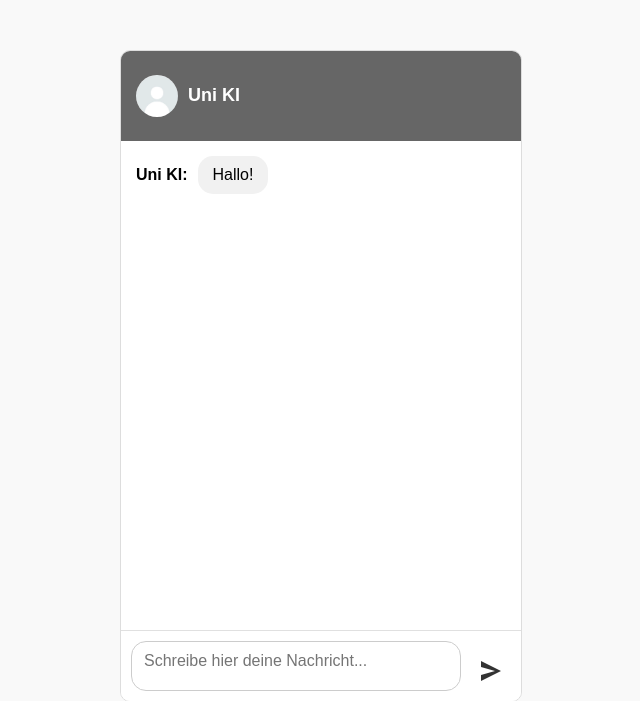
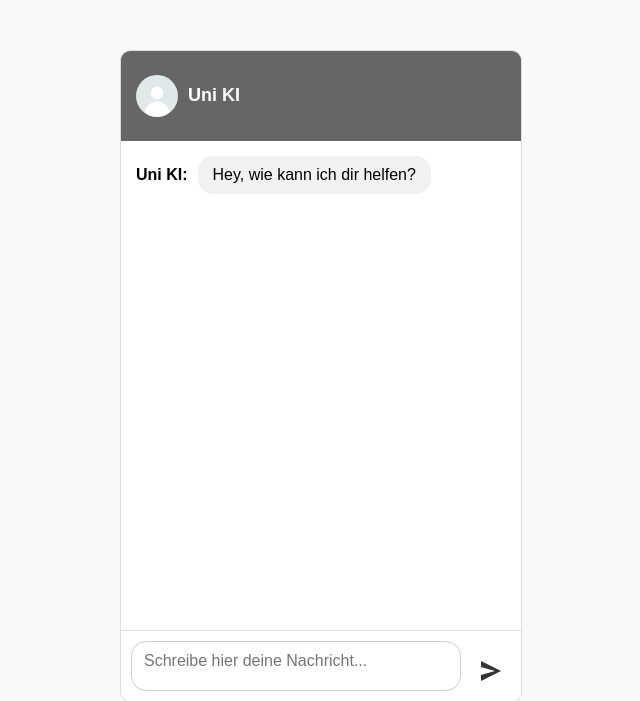
Before and after one commit to pkrenzer/Bedingung_EmojiCustomer, a Flask app: page / in a window 1280 px wide. Shown: the top 701 px of the page, without its empty margins (319-959 px from the left). Run offline with Flask 3, Linux system fonts and the light colour scheme.

Commit message:
Update index1.html

```diff
--- a/templates/index1.html
+++ b/templates/index1.html
@@ -241,7 +241,7 @@
       async function loadChat() {
         messagesContainer.innerHTML = "";
         chatHistory = [];
-        addBotMessage("Hallo!");
+        addBotMessage("Hey, wie kann ich dir helfen?");
       }
 
       async function sendMessage() {
```
